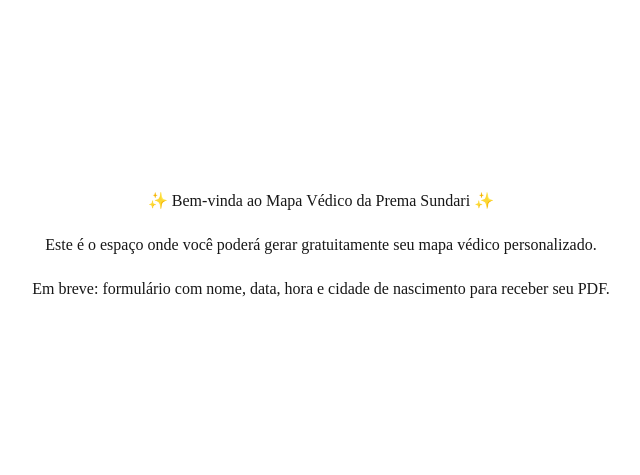
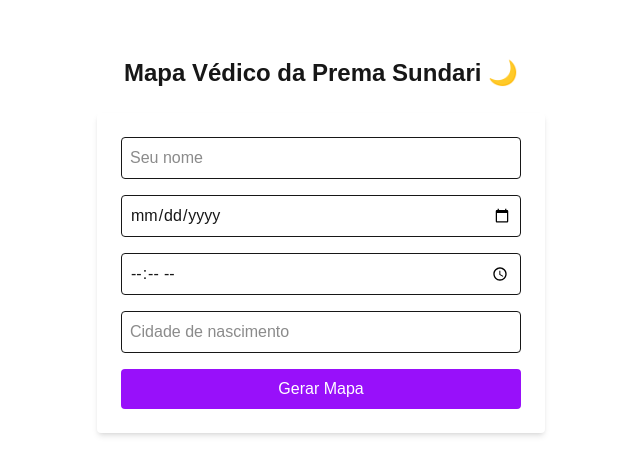
Before and after one commit to premasundaridevi/prema-mapa-vedico, a Next.js app: page / in a window 1280 px wide. Shown: the part 155-630 px from the top of the page, without its empty margins (319-959 px from the left). Built offline with nearby package versions, Linux system fonts and the light colour scheme.

Commit message:
Update page.tsx

```diff
--- a/app/page.tsx
+++ b/app/page.tsx
@@ -1,18 +1,73 @@
+"use client";
+
+import { useState } from "react";
+
 export default function Home() {
+  const [form, setForm] = useState({
+    nome: "",
+    data: "",
+    hora: "",
+    cidade: "",
+  });
+
+  const handleChange = (e: React.ChangeEvent<HTMLInputElement>) => {
+    setForm({ ...form, [e.target.name]: e.target.value });
+  };
+
+  const handleSubmit = (e: React.FormEvent) => {
+    e.preventDefault();
+    alert(`✨ Mapa de ${form.nome} será gerado em breve!`);
+    console.log(form);
+  };
+
   return (
-    <main style={{
-      minHeight: '100vh',
-      display: 'flex',
-      alignItems: 'center',
-      justifyContent: 'center',
-      flexDirection: 'column',
-      gap: 20,
-      fontFamily: 'serif',
-      padding: 24
-    }}>
-      <h1>✨ Bem-vinda ao Mapa Védico da Prema Sundari ✨</h1>
-      <p>Este é o espaço onde você poderá gerar gratuitamente seu mapa védico personalizado.</p>
-      <p>Em breve: formulário com nome, data, hora e cidade de nascimento para receber seu PDF.</p>
+    <main className="flex min-h-screen flex-col items-center justify-center p-12">
+      <h1 className="text-2xl font-bold mb-6">Mapa Védico da Prema Sundari 🌙</h1>
+      <form
+        onSubmit={handleSubmit}
+        className="flex flex-col gap-4 bg-white p-6 rounded shadow-md w-full max-w-md"
+      >
+        <input
+          type="text"
+          name="nome"
+          placeholder="Seu nome"
+          value={form.nome}
+          onChange={handleChange}
+          className="border p-2 rounded"
+          required
+        />
+        <input
+          type="date"
+          name="data"
+          value={form.data}
+          onChange={handleChange}
+          className="border p-2 rounded"
+          required
+        />
+        <input
+          type="time"
+          name="hora"
+          value={form.hora}
+          onChange={handleChange}
+          className="border p-2 rounded"
+          required
+        />
+        <input
+          type="text"
+          name="cidade"
+          placeholder="Cidade de nascimento"
+          value={form.cidade}
+          onChange={handleChange}
+          className="border p-2 rounded"
+          required
+        />
+        <button
+          type="submit"
+          className="bg-purple-600 text-white py-2 px-4 rounded hover:bg-purple-700"
+        >
+          Gerar Mapa
+        </button>
+      </form>
     </main>
-  )
+  );
 }
```
